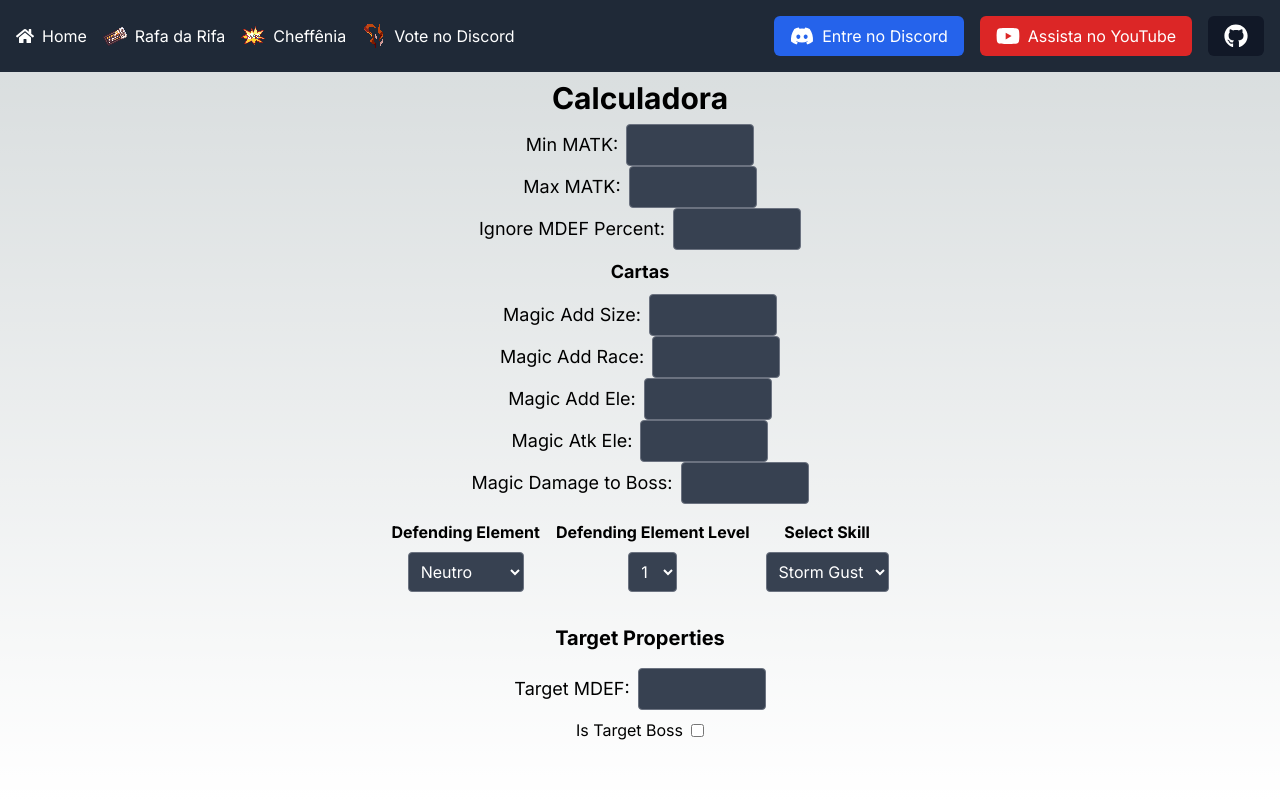
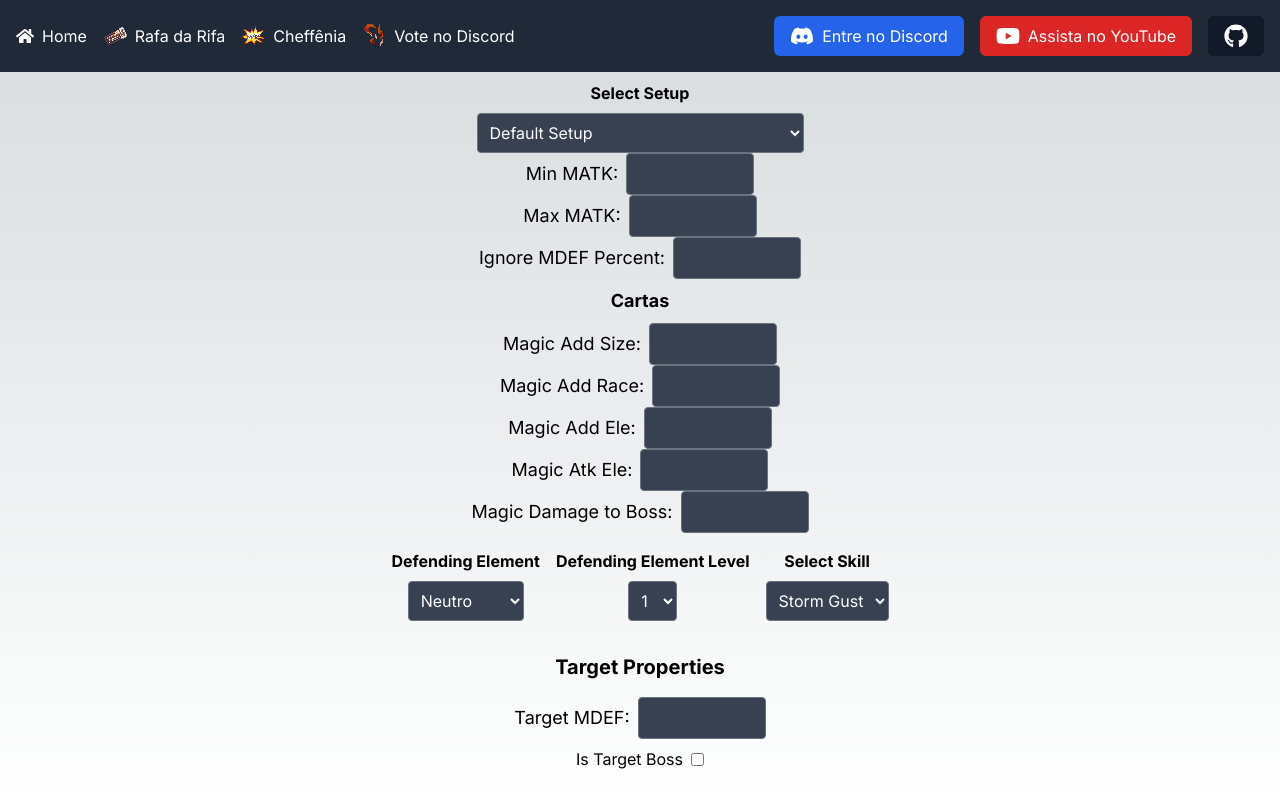
Before and after one commit to raphaelbp12/afktales, a Next.js app: page /calc in a window 1280 px wide. Built offline with nearby package versions, Linux system fonts and the light colour scheme.

Commit message:
feat: save setup and select it

```diff
--- a/components/Calc/page.tsx
+++ b/components/Calc/page.tsx
@@ -7,6 +7,47 @@ import { SkillFactory } from "@/data/SkillFactory";
 import { ElementEnum } from "@/data/Elements/ElementsEnum";
 import DropdownSelector from "../commonComponents/DropdownSelector";
 import { calculateMagicDamage } from "./calculateMagicDamage";
+
+const predefinedSetups = [
+  {
+    label: "Default Setup",
+    minMatk: 100,
+    maxMatk: 200,
+    defendingElement: ElementEnum.Neutro,
+    defendingElementLevel: 1,
+    selectedSkillName: "Storm Gust",
+    targetMdef: 10,
+    ignoreMdefPercent: 0,
+    magicAddSize: 0,
+    magicAddRace: 0,
+    magicAddEle: 0,
+    magicAtkEle: 0,
+    magicDmgBoss: 0,
+    isTargetBoss: false,
+  },
+  {
+    label: "HW - cajado val + abissal + esc abism",
+    minMatk: 744,
+    maxMatk: 744,
+    defendingElement: ElementEnum.Sombrio,
+    defendingElementLevel: 4,
+    selectedSkillName: "Storm Gust",
+    targetMdef: "",
+    ignoreMdefPercent: 11,
+    magicAddSize: "",
+    magicAddRace: 20,
+    magicAddEle: 20,
+    magicAtkEle: "",
+    magicDmgBoss: 5,
+    isTargetBoss: true,
+  },
+  // Add more setups here
+];
+
+const convertStringToNumber = (value: string | number): number | "" => {
+  if (typeof value === "number") return value;
+  return value === "" ? "" : Number(value);
+};
 
 const CalcPage: React.FC = () => {
   const [minMatk, setMinMatk] = useState<number | "">("");
@@ -24,6 +65,7 @@ const CalcPage: React.FC = () => {
   const [magicAtkEle, setMagicAtkEle] = useState<number | "">("");
   const [magicDmgBoss, setMagicDmgBoss] = useState<number | "">("");
   const [isTargetBoss, setIsTargetBoss] = useState<boolean>(false);
+  const [selectedSetup, setSelectedSetup] = useState<string>("");
 
   const handleMinMatkChange = (event: React.ChangeEvent<HTMLInputElement>) => {
     const value = event.target.value;
@@ -69,41 +111,85 @@ const CalcPage: React.FC = () => {
     event: React.ChangeEvent<HTMLInputElement>
   ) => {
     const value = event.target.value;
-    setMagicAddSize(value === "" ? "" : Number(value));
+    setMagicAddSize(convertStringToNumber(value));
   };
 
   const handleMagicAddRaceChange = (
     event: React.ChangeEvent<HTMLInputElement>
   ) => {
     const value = event.target.value;
-    setMagicAddRace(value === "" ? "" : Number(value));
+    setMagicAddRace(convertStringToNumber(value));
   };
 
   const handleMagicAddEleChange = (
     event: React.ChangeEvent<HTMLInputElement>
   ) => {
     const value = event.target.value;
-    setMagicAddEle(value === "" ? "" : Number(value));
+    setMagicAddEle(convertStringToNumber(value));
   };
 
   const handleMagicAtkEleChange = (
     event: React.ChangeEvent<HTMLInputElement>
   ) => {
     const value = event.target.value;
-    setMagicAtkEle(value === "" ? "" : Number(value));
+    setMagicAtkEle(convertStringToNumber(value));
   };
 
   const handleMagicDmgBossChange = (
     event: React.ChangeEvent<HTMLInputElement>
   ) => {
     const value = event.target.value;
-    setMagicDmgBoss(value === "" ? "" : Number(value));
+    setMagicDmgBoss(convertStringToNumber(value));
   };
 
   const handleIsTargetBossChange = (
     event: React.ChangeEvent<HTMLInputElement>
   ) => {
     setIsTargetBoss(event.target.checked);
+  };
+
+  const handleSetupChange = (event: React.ChangeEvent<HTMLSelectElement>) => {
+    const setupLabel = event.target.value;
+    const setup = predefinedSetups.find((setup) => setup.label === setupLabel);
+    if (setup) {
+      setMinMatk(convertStringToNumber(setup.minMatk));
+      setMaxMatk(convertStringToNumber(setup.maxMatk));
+      setDefendingElement(setup.defendingElement);
+      setDefendingElementLevel(setup.defendingElementLevel);
+      const skill = SkillFactory.createSkill(setup.selectedSkillName);
+      setSelectedSkill(skill);
+      setTargetMdef(convertStringToNumber(setup.targetMdef));
+      setIgnoreMdefPercent(convertStringToNumber(setup.ignoreMdefPercent));
+      setMagicAddSize(convertStringToNumber(setup.magicAddSize));
+      setMagicAddRace(convertStringToNumber(setup.magicAddRace));
+      setMagicAddEle(convertStringToNumber(setup.magicAddEle));
+      setMagicAtkEle(convertStringToNumber(setup.magicAtkEle));
+      setMagicDmgBoss(convertStringToNumber(setup.magicDmgBoss));
+      setIsTargetBoss(setup.isTargetBoss);
+      setSelectedSetup(setup.label);
+    }
+  };
+
+  const handleSaveSetup = () => {
+    const setup = {
+      label: "New Setup",
+      minMatk,
+      maxMatk,
+      defendingElement,
+      defendingElementLevel,
+      selectedSkillName: selectedSkill ? selectedSkill.name : "",
+      targetMdef,
+      ignoreMdefPercent,
+      magicAddSize,
+      magicAddRace,
+      magicAddEle,
+      magicAtkEle,
+      magicDmgBoss,
+      isTargetBoss,
+    };
+    navigator.clipboard.writeText(JSON.stringify(setup)).then(() => {
+      alert("Setup copied to clipboard");
+    });
   };
 
   const elements = Object.keys(ElementEnum)
@@ -173,6 +259,16 @@ const CalcPage: React.FC = () => {
   return (
     <div className="w-full flex flex-col items-center justify-center overflow-hidden relative">
       <h1 className="text-2xl md:text-3xl font-bold mb-2">Calculadora</h1>
+      <DropdownSelector
+        id="setupSelect"
+        label="Select Setup"
+        value={selectedSetup}
+        options={predefinedSetups.map((setup) => ({
+          value: setup.label,
+          label: setup.label,
+        }))}
+        onChange={handleSetupChange}
+      />
       <InputField
         label="Min MATK"
         value={minMatk}
@@ -283,6 +379,12 @@ const CalcPage: React.FC = () => {
           </div>
         )}
       </div>
+      <button
+        onClick={handleSaveSetup}
+        className="mt-4 p-2 bg-blue-500 text-white rounded"
+      >
+        Copy Setup
+      </button>
     </div>
   );
 };
```
